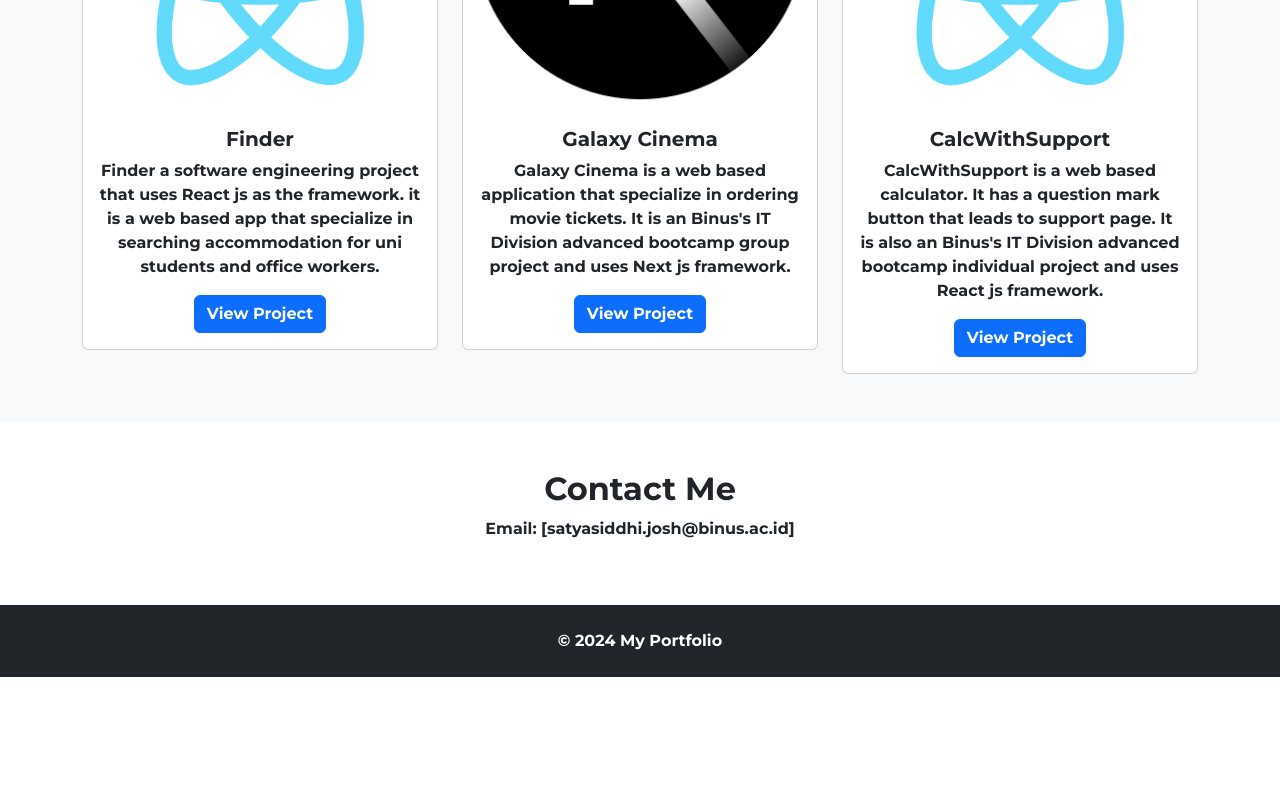
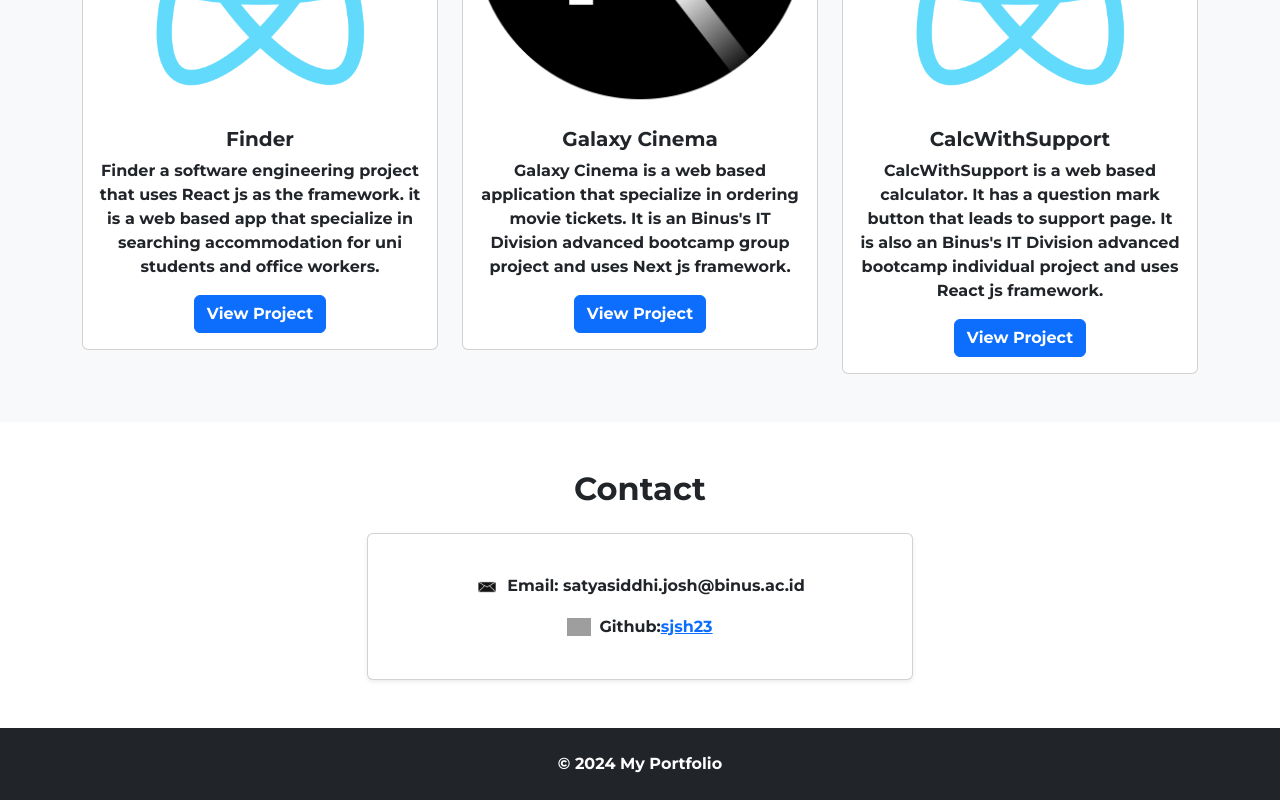
Before and after one commit to sjsh23/PortofolioProject, a React (Create React App) app: page / in a window 1280 px wide. Shown: the part 956-1756 px from the top of the page. Before the commit the page ends 1633 px from the top, so only its background shows below. Built offline with nearby package versions, Linux system fonts and the light colour scheme; grey boxes are pictures that could not be loaded.

Commit message:
contacts update

```diff
--- a/src/components/Contact/Contact.js
+++ b/src/components/Contact/Contact.js
@@ -1,14 +1,45 @@
 // src/components/Contact.js
 import React from 'react';
 import '../styling.css';
-import { Container } from 'react-bootstrap';
+import { Container, Row, Card, Col, Image } from 'react-bootstrap';
 
 function Contact() {
   return (
     <section id="contact" className="p-5 custom-heading">
       <Container>
-        <h2>Contact Me</h2>
-        <p>Email: [satyasiddhi.josh@binus.ac.id]</p>
+      <h2 className="text-center mb-4">Contact</h2>
+        <Row className="d-flex justify-content-center">
+          <Col md={6}>
+            <Card className="p-4 shadow-sm">
+              <Card.Body>
+                <Card.Text>
+                <Image
+                    src="emailLogo.png"
+                    alt="GitHub logo"
+                    className="img-fluid me-2"
+                    style={{ width: '24px'}}
+                  />
+                  Email: satyasiddhi.josh@binus.ac.id</Card.Text>
+
+
+                <Card.Text>
+
+                  <Image
+                    src="https://github.githubassets.com/images/modules/logos_page/GitHub-Mark.png"
+                    alt="GitHub logo"
+                    className="img-fluid me-2"
+                    style={{ width: '24px'}}
+                  />
+                  Github:
+                  <a href="https://github.com/sjsh23" target="_blank" rel="noopener noreferrer">
+                    sjsh23
+                  </a>
+                </Card.Text>
+
+              </Card.Body>
+            </Card>
+          </Col>
+        </Row>
       </Container>
     </section>
   );
```
Also changed, not shown: public/emailLogo.png (added).
